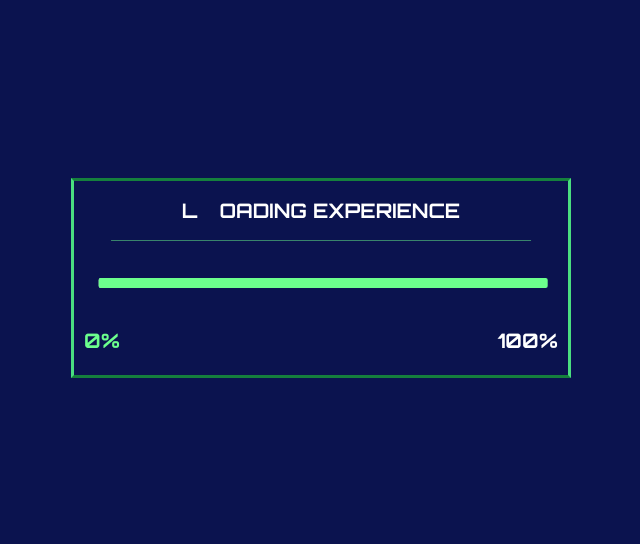
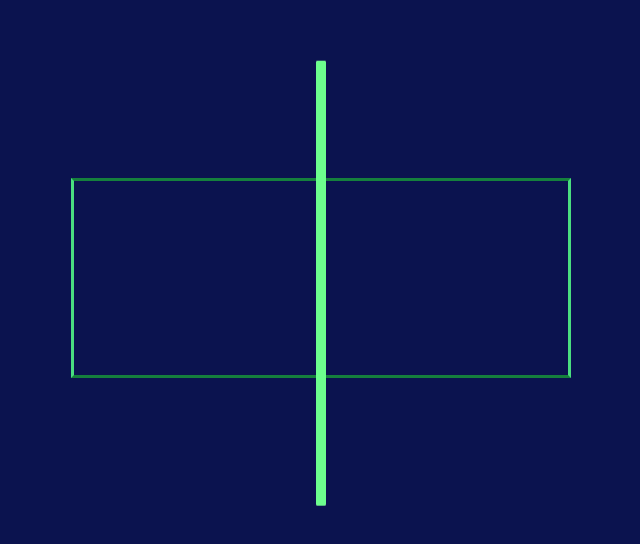
Before and after one commit to kyubin-io/portfolio-nextjs, a Next.js app: page / in a window 1280 px wide. Shown: the part 122-666 px from the top of the page, without its empty margins (319-959 px from the left). Built offline with nearby package versions, Linux system fonts and the light colour scheme.

Commit message:
add animation

```diff
--- a/app/components/Loading.tsx
+++ b/app/components/Loading.tsx
@@ -1,5 +1,8 @@
 "use client";
 import { useEffect, useState } from "react";
+
+const loadingBarAnimate = "duration-[5000ms] rotate-90 left-[1000%]";
+const opacityAnimate = "duration-[1000ms] opacity-0";
 
 export default function Loading() {
   const [barWidth, setBarWidth] = useState(0);
@@ -10,10 +13,9 @@ export default function Loading() {
 
   useEffect(() => {
     const bar = setInterval(() => {
-      console.log(barWidth);
       callApi();
-    }, 50);
-    if (barWidth > 100) {
+    }, 20);
+    if (barWidth >= 100) {
       clearInterval(bar);
     }
     return () => clearInterval(bar);
@@ -22,13 +24,21 @@ export default function Loading() {
   return (
     <div className="fixed inset-0 h-screen w-full z-[99] bg-[#0b134f] grid place-items-center font-orbitron">
       <div className="relative w-[500px] h-[200px] border-[3px] border-solid border-green-400 border-t-green-700 border-b-green-700 max-[600px]:w-[90vw]">
-        <div className="relative text-white	p-4 text-xl font-bold flex items-center justify-center max-[355px]:text-sm">
-          <div className="w-[85%] h-[1px] bg-dark-green-color absolute bottom-0 left-[50%] translate-x-[-50%] animate-[widthAnimation_1s]"></div>
+        <div
+          className={`relative text-white   p-4 text-xl font-bold flex items-center justify-center max-[355px]:text-sm ${
+            barWidth === 100 && opacityAnimate
+          }`}
+        >
+          <div className="w-[85%] h-[1px] bg-dark-green-color absolute bottom-0 left-[50%] translate-x-[-50%] animate-[widthAnimation_1s_forwards]"></div>
           L
           <div className="w-4 h-4 my-0 mx-[3px] rounded-[50%] bg-white animate-[pulse_1s_infinite]"></div>
           OADING EXPERIENCE
         </div>
-        <div className="absolute w-[90%] h-[10px] top-[50%] left-[50%] translate-x-[-50%] bg-[#ccc] rounded-sm">
+        <div
+          className={`absolute w-[90%] h-[10px] top-[50%] left-[50%] translate-x-[-50%] bg-[#ccc] rounded-sm ${
+            barWidth === 100 && loadingBarAnimate
+          }`}
+        >
           <div
             className={`h-full rounded-sm bg-green-color`}
             style={{ width: barWidth + "%" }}
@@ -36,9 +46,13 @@ export default function Loading() {
             {/* inner */}
           </div>
         </div>
-        <div className="absolute top-[70%] left-0 text-white text-xl font-bold w-full flex items-center justify-between p-[10px]">
-          <span className="text-green-color">0%</span>
-          <div>100%</div>
+        <div
+          className={`absolute top-[70%] left-0 text-white text-xl font-bold w-full flex items-center justify-between p-[10px] ${
+            barWidth === 100 && opacityAnimate
+          }`}
+        >
+          <span>0%</span>
+          <div className="text-green-color">{barWidth}%</div>
         </div>
       </div>
     </div>
--- a/tailwind.config.ts
+++ b/tailwind.config.ts
@@ -22,7 +22,7 @@ const config: Config = {
       },
       animation: {
         pulse: "pulse 1s infinite",
-        widthAnimation: "widthAnimation 1s",
+        widthAnimation: "widthAnimation 1s forwards",
       },
       keyframes: {
         pulse: {
```
